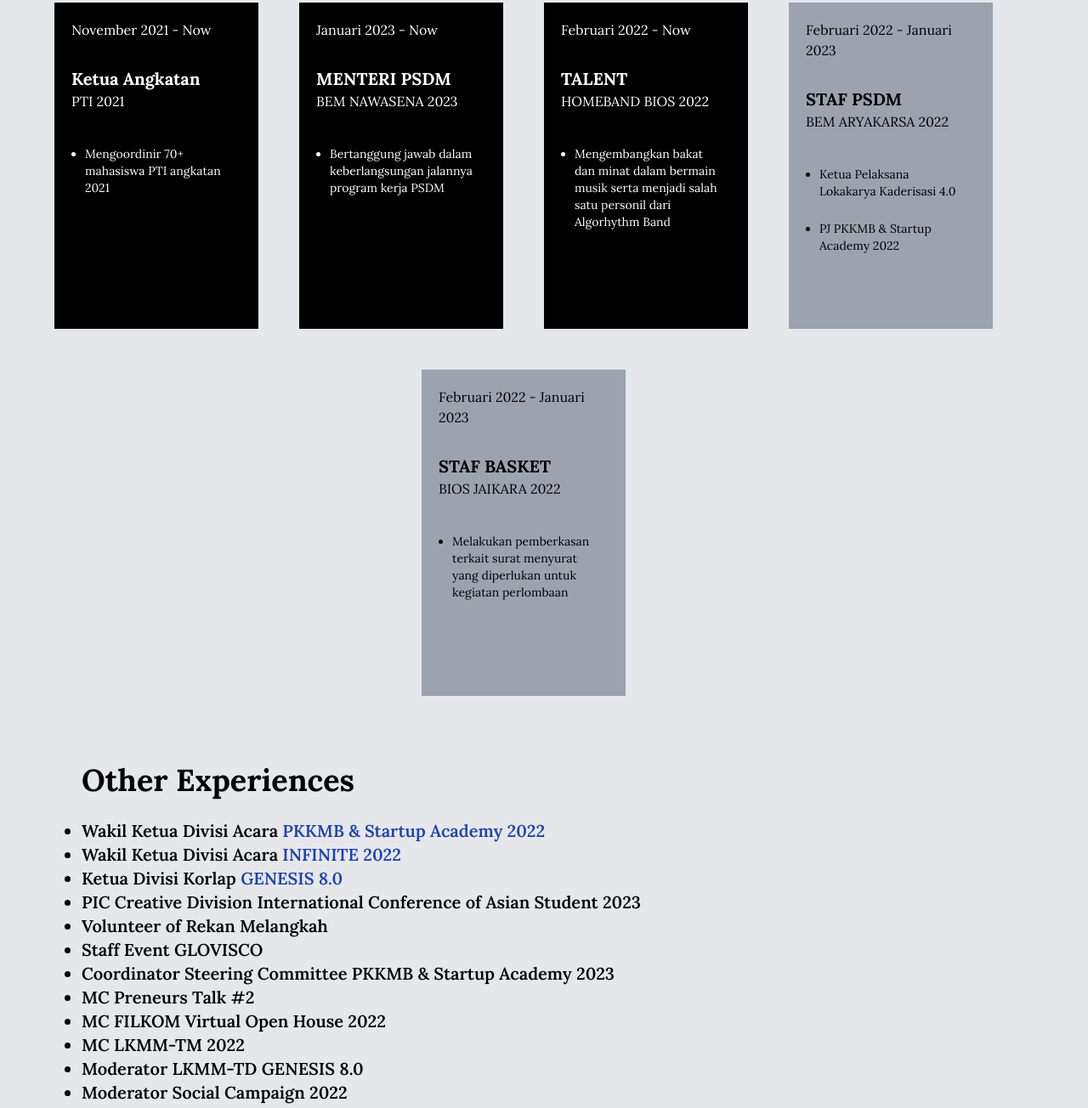
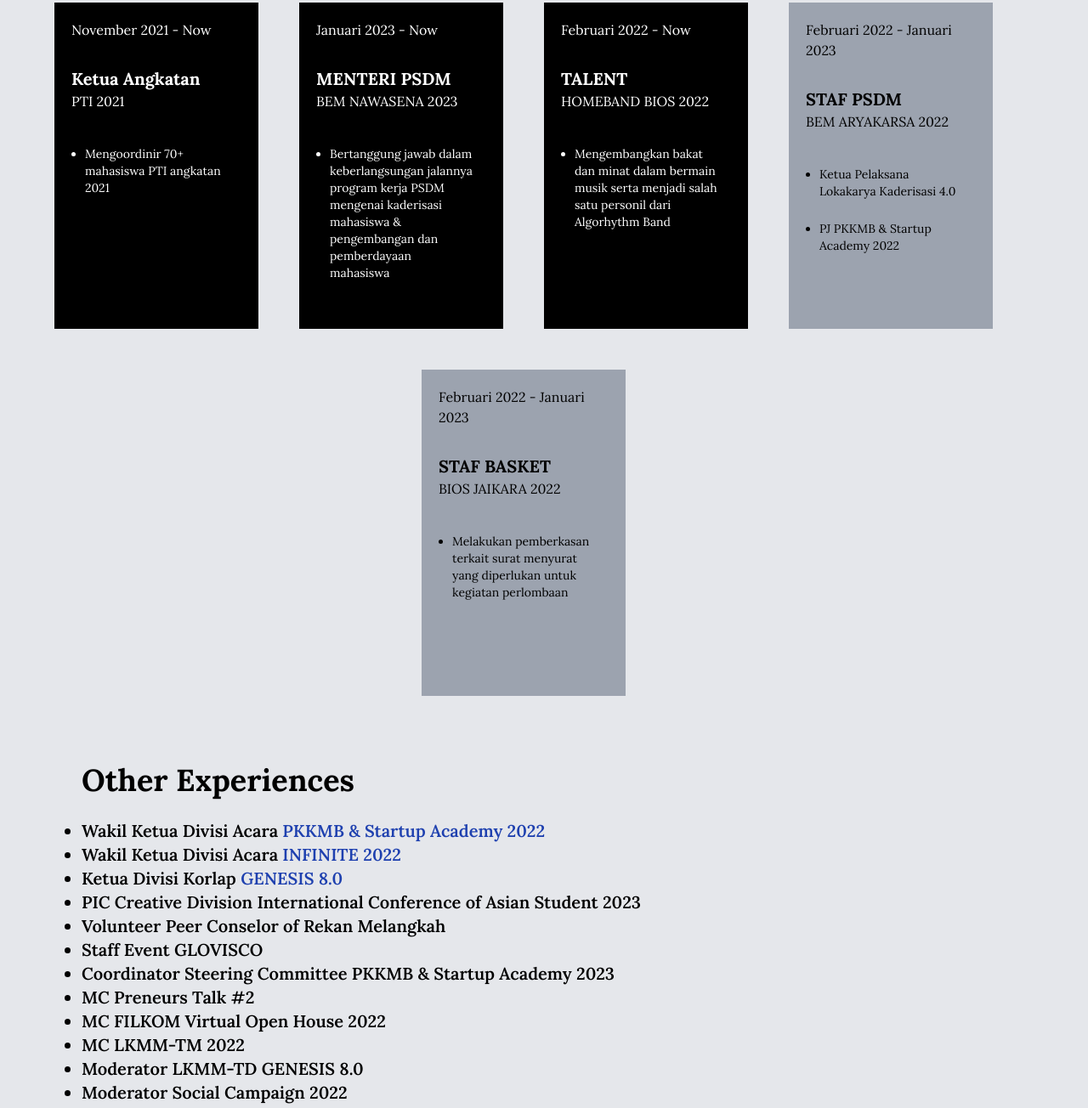
Before and after one commit to dhikasat/dhikasat.github.io, a plain HTML site: page index.html in a window 1280 px wide. Shown: the part 1231-2535 px from the top of the page at 85% size. Drawn offline with nearby package versions, Linux system fonts and the light colour scheme.

Commit message:
Update index.html

```diff
--- a/index.html
+++ b/index.html
@@ -152,7 +152,7 @@
           <h2><a href="https://bemfilkom.ub.ac.id/">BEM NAWASENA 2023</a></h2>
           <div class="pt-10 px-4">
             <ul style="list-style-type: disc">
-              <li class="text-sm">Bertanggung jawab dalam keberlangsungan jalannya program kerja PSDM</li>
+              <li class="text-sm">Bertanggung jawab dalam keberlangsungan jalannya program kerja PSDM mengenai kaderisasi mahasiswa & pengembangan dan pemberdayaan mahasiswa </li>
             </ul>
           </div>
         </div>
@@ -211,7 +211,7 @@
                 <li class="text-xl">Wakil Ketua Divisi Acara <a class="text-blue-800 hover:text-white" href="https://instagram.com/infinite.ub?igshid=YmMyMTA2M2Y=">INFINITE 2022</a></li>
                 <li class="text-xl">Ketua Divisi Korlap <a class="text-blue-800 hover:text-white" href="https://instagram.com/genesispti_ub?igshid=YmMyMTA2M2Y=">GENESIS 8.0</a></li>
                 <li class="text-xl">PIC Creative Division International Conference of Asian Student 2023</li>
-                <li class="text-xl">Volunteer of Rekan Melangkah</li>
+                <li class="text-xl">Volunteer Peer Conselor of Rekan Melangkah</li>
                 <li class="text-xl">Staff Event GLOVISCO</li>
                 <li class="text-xl">Coordinator Steering Committee PKKMB & Startup Academy 2023</li>
                 <li class="text-xl">MC Preneurs Talk #2</li>
```
